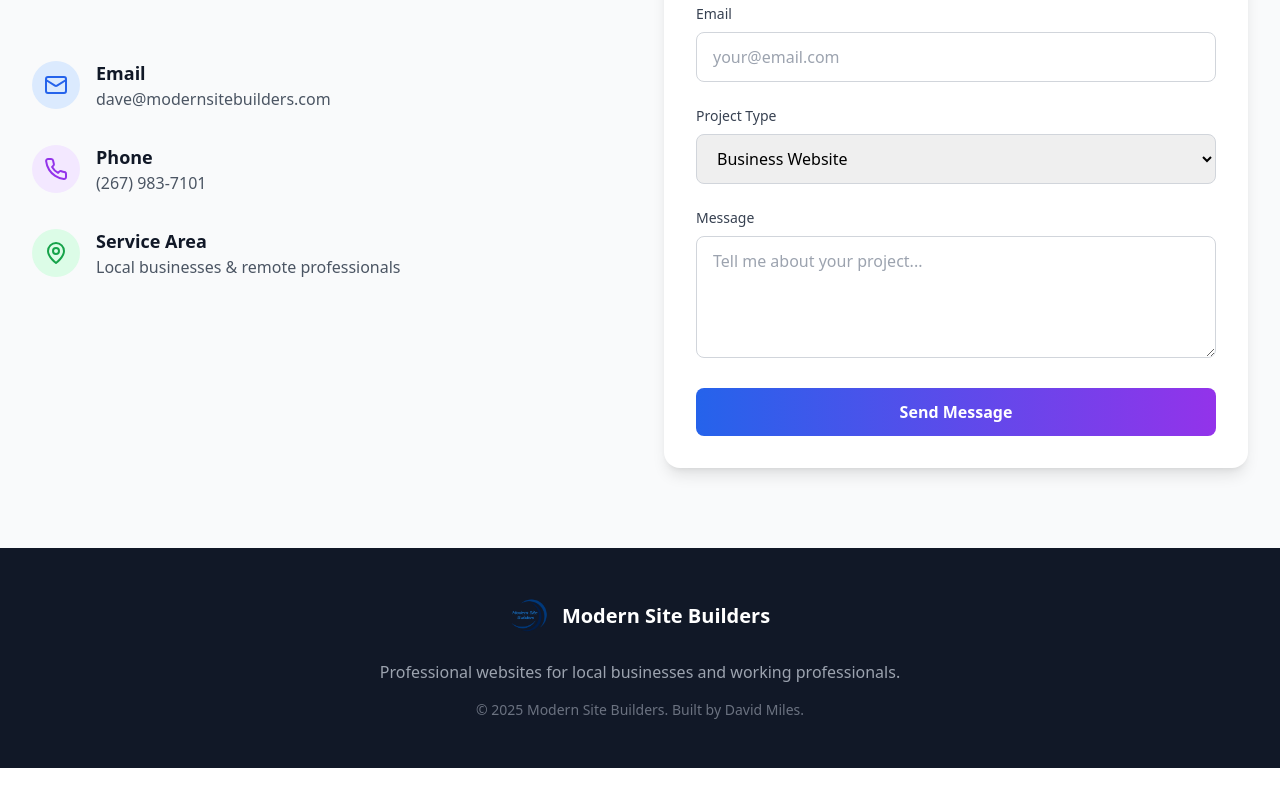
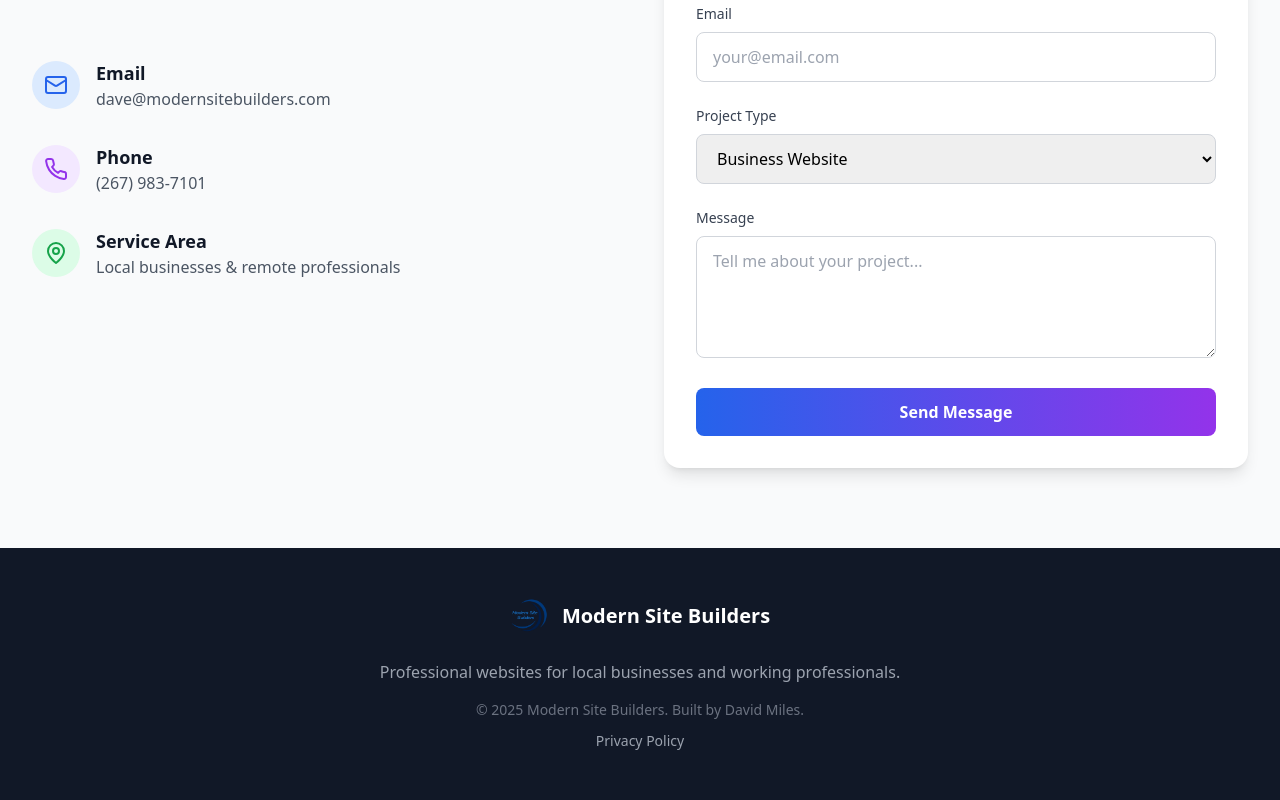
Before and after one commit to modernsitebuilders/modern-site-builders, a Next.js app: page / in a window 1280 px wide. Shown: the part 3954-4754 px from the top of the page. Before the commit the page ends 4722 px from the top, so only its background shows below. Built offline with nearby package versions, Linux system fonts and the light colour scheme.

Commit message:
privacy page

```diff
--- a/components/ModernSiteBuilders.js
+++ b/components/ModernSiteBuilders.js
@@ -581,9 +581,15 @@ const handleSubmit = async (e) => {
     <p className="text-gray-400 mb-4">
       Professional websites for local businesses and working professionals.
     </p>
-          <p className="text-gray-500 text-sm">
+    <p className="text-gray-500 text-sm mb-2">
       © 2025 Modern Site Builders. Built by David Miles.
     </p>
+    <a
+      href="/privacy"
+      className="text-gray-400 hover:text-white text-sm transition-colors inline-block"
+    >
+      Privacy Policy
+    </a>
   </div>
 </footer>
     </div>
```
Lines whose indentation alone changed are shown as unchanged.
